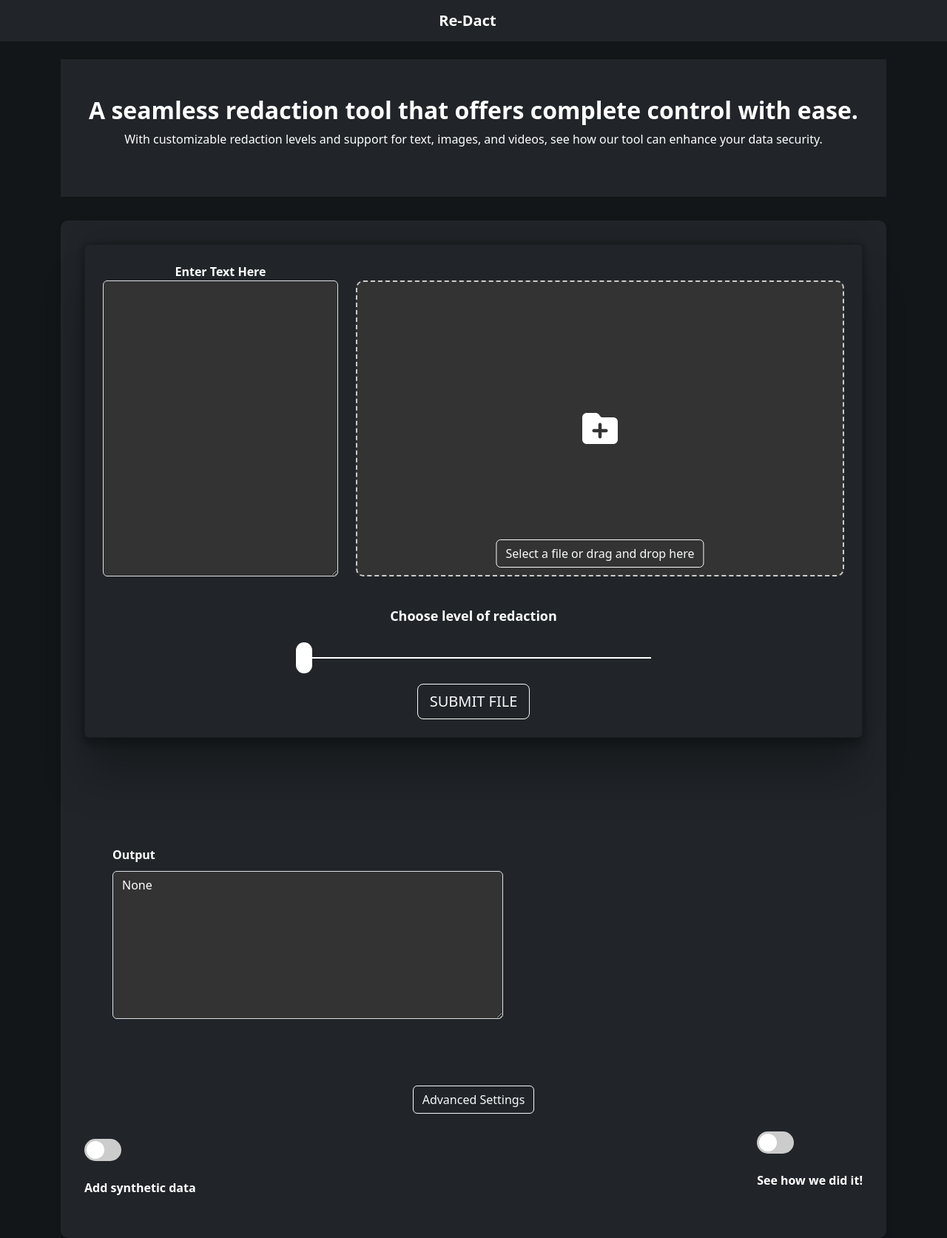
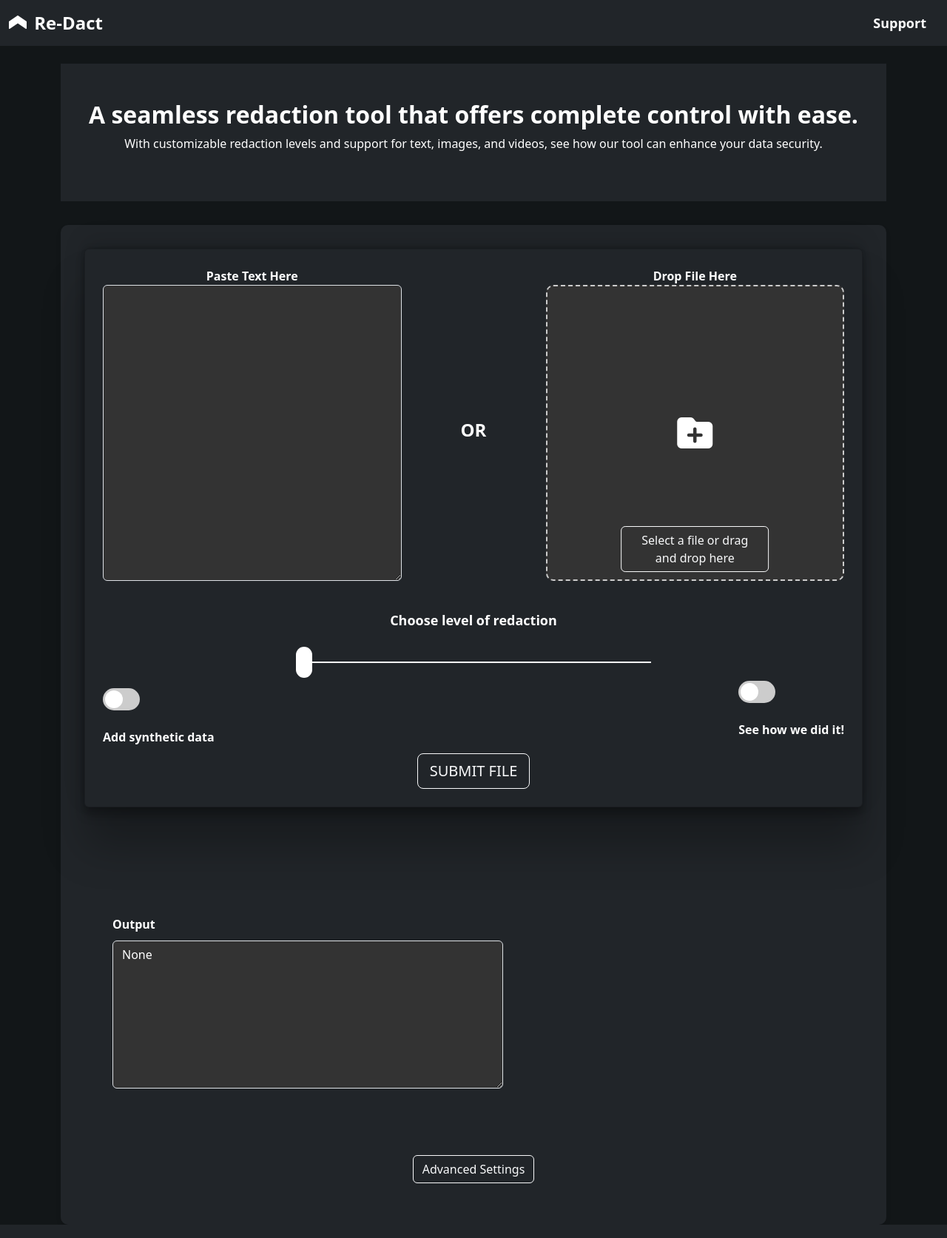
Before and after one commit to SmartyDroidBot/RE-DACT, a Django app: page / in a window 1280 px wide. Shown: the whole page at 74% size. Run offline with Django 5.2, Linux system fonts and the light colour scheme; some libraries are stand-ins or nearby versions.

Commit message:
Frontend redesign (In Progress)
Redid the Frontend (Incomplete), gradation true by default now, and evaluation agent disabled

```diff
--- a/redact/app/services/model_service.py
+++ b/redact/app/services/model_service.py
@@ -48,7 +48,7 @@
             agents=[self.user_proxy, self.text_assistant, self.evaluation],
             speaker_selection_method=text_redact_selection_func,
             messages=[],
-            max_round=4
+            max_round=2
         )
 
         text_redaction_manager = autogen.GroupChatManager(
--- a/redact/app/templates/index.html
+++ b/redact/app/templates/index.html
@@ -13,11 +13,14 @@
         @import url('https://fonts.googleapis.com/css2?family=Epilogue:ital,wght@0,100..900;1,100..900&display=swap');
     </style>
 </head>
+{% load static %}
 <body style="background-color: rgb(18, 22, 24);">
     <!-- Navbar -->
     <nav class="navbar navbar-expand-lg navbar-light" style="background-color: rgba(33, 37, 41, 1);">
         <div class="container-fluid">
-            <a class="navbar-brand text-center w-150" href="#" style="color: white;">Re-Dact</a>
+            <a class="navbar-brand text-start w-150" href="#" style="color: white; font-size: 24px;">  <img src="{% static 'images/arrow-up.png' %}" alt="Arrow Up" style="margin-right: 4px; margin-bottom: 6px;"> Re-Dact </a>
+            <a class="navbar-brand text-end w-150" href="#" style="color: white; font-size: 18px;"> Support </a>
+
         </div>
     </nav>
 
@@ -33,7 +36,7 @@
                     <form class="form-check form-switch" action="/" method="POST">
                         {% csrf_token %}
                         <input type="hidden" name="guardrails" value="0">
-                        <input class="form-check-input" type="checkbox" id="guardrailsSwitch" name="guardrails" value="1">
+                        <input class="form-check-input" type="checkbox" id="guardrailsSwitch" name="guardrails" value="1" checked>
                         <label class="form-check-label" for="guardrailsSwitch">Turn on guardrails</label>
                         <i class="info-icon" data-bs-toggle="tooltip" data-bs-placement="right" title="Applicable to 2nd degree of image and 3rd degree of text.">i</i>
                     </form>
@@ -58,15 +61,20 @@
                     {% csrf_token %}
                     <input type="hidden" name="guardrails" id="hiddenGuardrails" value="0">
                     <div class="row mb-4">
-                        <div class="col-md-4">
+                        <div class="col-md-5">
                             <div class="mb-3 text-center">
-                                <label for="textarea" style="font-weight: bold;">Enter Text Here</label>
+                                <label for="textarea" style="font-weight: bold;">Paste Text Here</label>
                                 <textarea class="form-control text-white" name="wordsTextarea" rows="6" style="background-color: #333; height: 400px;" id="textarea"></textarea>
                             </div>
                         </div>
 
-                        <div class="col-md-8">
-                            <div class="mb-3">
+                        <div class="col-md-2 d-flex align-items-center justify-content-center">
+                            <a class="navbar-brand text-center" style="color: white; font-size: 24px;">OR</a>
+                        </div>
+
+                        <div class="col-md-5">
+                            <div class="mb-3 text-center">
+                                <label for="droparea" style="font-weight: bold;">Drop File Here</label>
                                 <br>
                                 <div class="droparea" id="dropArea" style="background-color: #333; height: 400px;">
                                     <i class="fa-solid fa-folder-plus" id="folderIcon" style="font-size: 3rem; color: #fff;"></i>
@@ -85,6 +93,26 @@
                                 <br>
                                 <div class="range-slider">
                                     <input type="range" class="rs-range" name="rangeInput" id="rs-range-line" min="0" max="2" value="0">
+                                </div>
+                            </div>
+                        </div>
+                        <div class="col-12">
+                            <div class="d-flex justify-content-between">
+                                <div style="padding-top: 10px;">
+                                    <label class="toggle-switch">
+                                        <input type="checkbox" name="syntheticData">
+                                        <span class="slider"></span>
+                                    </label>
+                                    <br><br>
+                                    <span style="color: white; font-weight: bold;">Add synthetic data</span>
+                                </div>
+                                <div>
+                                    <label class="toggle-switch">
+                                        <input type="checkbox" name="showProcess" id="toggleCard">
+                                        <span class="slider round"></span>
+                                    </label>
+                                    <br><br>
+                                    <span style="color: white; font-weight: bold;">See how we did it!</span>
                                 </div>
                             </div>
                         </div>
@@ -127,7 +155,7 @@
             </div>
 
             <!-- Toggle Switches -->
-            <div class="row mt-4">
+            <!-- <div class="row mt-4">
                 <div class="col-12">
                     <div class="d-flex justify-content-between">
                         <div style="padding-top: 10px;">
@@ -148,7 +176,7 @@
                         </div>
                     </div>
                 </div>
-            </div>
+            </div> -->
 
             <!-- Card Section for Process Overview -->
             <div class="row mt-4">
--- a/redact/app/views.py
+++ b/redact/app/views.py
@@ -93,9 +93,9 @@
             # Redacts text from textarea
             #guardrail for degree 3 and above
             if degree >= 3:
-                guardrail = form_data['guardrails']
+                degree = 2
             user_text = form_data['wordsTextarea']
-            service = TextRedactionService(degree)
+            service = TextRedactionService(degree, guardrail_toggle)
             redacted_text, agents_speech = service.redact_text(user_text)
 
             redacted_text = re.sub(r'\*(.*?)\*', lambda match: '█' * len(match.group(1)), redacted_text)
```
Also changed, not shown: redact/app/static/images/arrow-up.png (added).
